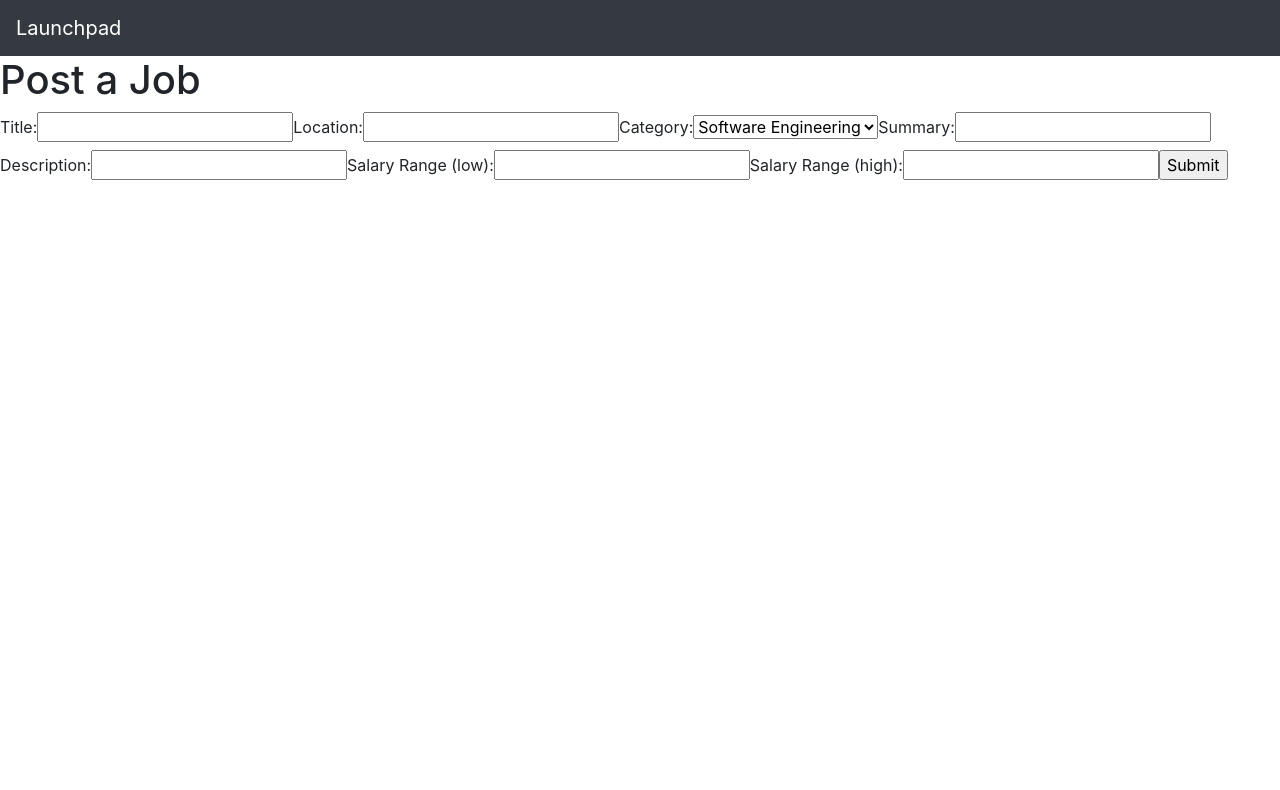
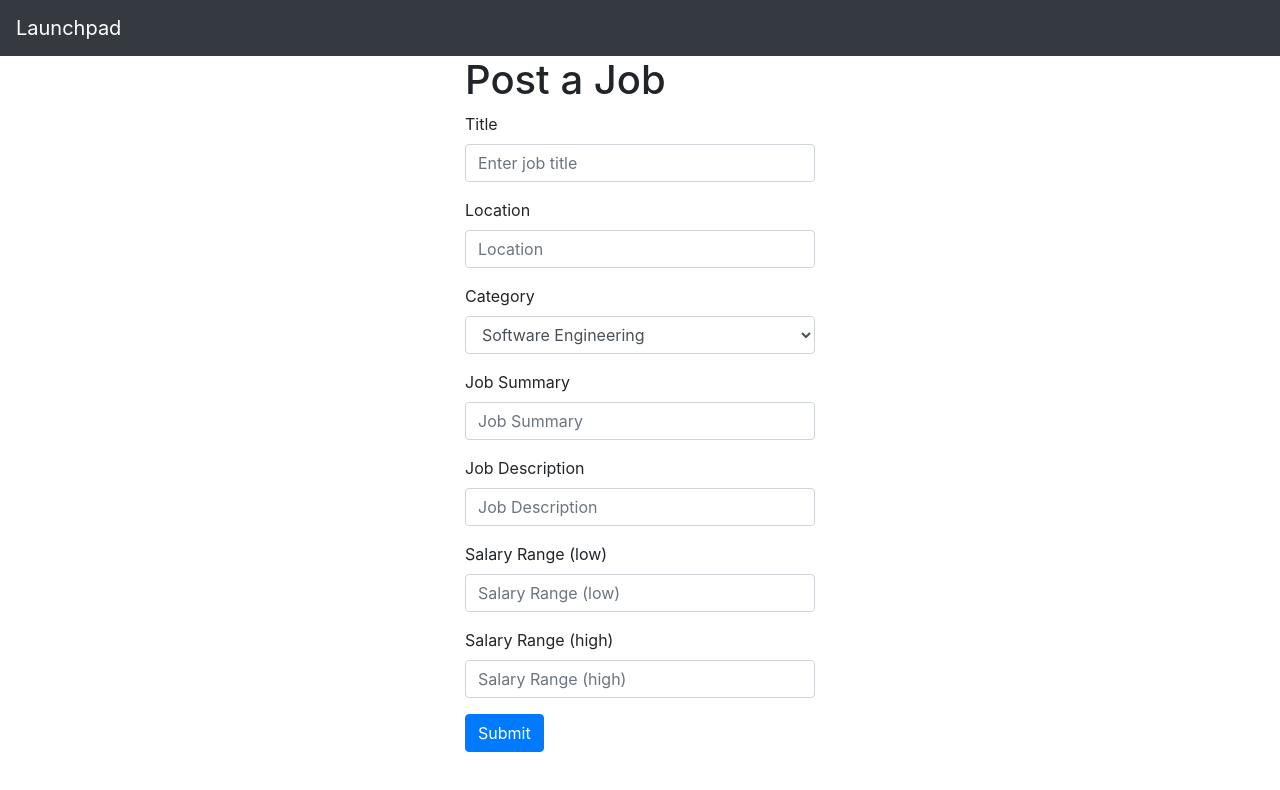
Before and after one commit to joffitzer/job-search-frontend, a React (Create React App) app: page /postjob in a window 1280 px wide. Shown: the top 790 px of the page. Built offline with nearby package versions, Linux system fonts and the light colour scheme.

Commit message:
additional styling, fixed bug with deleting jobs

```diff
--- a/src/App.js
+++ b/src/App.js
@@ -21,7 +21,6 @@ class App extends React.Component {
       })
         .then(resp => resp.json())
         .then(user => {
-          console.log('user: ', user)
           this.props.logInUser(user)
         })
     }
--- a/src/components/EmployerJobCard.js
+++ b/src/components/EmployerJobCard.js
@@ -4,23 +4,22 @@ import { connect as cnx } from 'react-redux';
 import { showJob } from '../actionCreators'
 
 const EmployerJobCard = (props) => {
+    console.log('props on employer job card: ', props)
 
     return(
+
         <div>
-            <h5>EMPLOYER Job Card</h5>
-                <h5>Employer: {props.job.attributes.employer.name}</h5>
                 <h5>Title: {props.job.attributes.title}</h5>
                 <h5>Location: {props.job.attributes.location}</h5>
                 <h5>Category: {props.job.attributes.category}</h5>
                 <h5>Summary: {props.job.attributes.summary}</h5>
                 <h5>Salary Range: ${props.job.attributes.sal_range_low} - ${props.job.attributes.sal_range_high}</h5>
 
-
                     <Link to={`/candidates/job/${props.job.id}`}>
                         <button onClick={() => props.showJob(props.job)}>View Candidates for this job</button>
                     </Link>
 
-                    <button onClick={() => props.deleteJob(props.job)}>Delete this job</button>
+                    <button onClick={() => props.handleDeleteJob(props.job)}>Delete this job</button>
 
                 <hr></hr>
         </div>
@@ -29,7 +28,7 @@ const EmployerJobCard = (props) => {
 
 const mapDispatchToProps = (dispatch) => {
     return {
-      showJob: (job) => dispatch(showJob(job))
+      showJob: (job) => dispatch(showJob(job)),
     }
   }
 
--- a/src/components/JobCandidates.js
+++ b/src/components/JobCandidates.js
@@ -33,8 +33,8 @@ class JobCandidates extends React.Component {
 
         return(
             <div>
-                <h5>Job Candidates Page</h5>
-                {jobApps ? candidateCards : ""}
+                <h5>Job Candidates</h5>
+                { candidates ? candidateCards : "No candidates yet!"}
             </div>
         )
 
--- a/src/components/JobCard.js
+++ b/src/components/JobCard.js
@@ -3,7 +3,7 @@ import {Link} from 'react-router-dom'
 import { connect as cnx } from 'react-redux';
 import { showJob } from '../actionCreators'
 import Container from 'react-bootstrap/Container'
-import Row from 'react-bootstrap/Row'
+// import Row from 'react-bootstrap/Row'
 
 const JobCard = (props) => {
 
--- a/src/components/LoggedOutNav.js
+++ b/src/components/LoggedOutNav.js
@@ -1,5 +1,4 @@
 import React from 'react'
-import { Link, withRouter } from 'react-router-dom';
 import { connect as cnx } from 'react-redux'
 import { logOutUser,  } from '../actionCreators'
 import Navbar from 'react-bootstrap/Navbar'
@@ -39,4 +38,4 @@ return {
 }
 }
 
-export default withRouter(cnx(mapStateToProps, mapDispatchToProps)(Navbars))
+export default (cnx(mapStateToProps, mapDispatchToProps)(Navbars))
--- a/src/components/PostJob.js
+++ b/src/components/PostJob.js
@@ -2,6 +2,11 @@ import React from 'react'
 import { connect as cnx } from 'react-redux';
 // import { logInUser } from '../actionCreators'
 // import { Link } from 'react-router-dom'
+import Form from 'react-bootstrap/Form'
+import Button from 'react-bootstrap/Button'
+import Container from 'react-bootstrap/Container'
+import Row from 'react-bootstrap/Row'
+import Col from 'react-bootstrap/Col'
 
 class PostJob extends React.Component {
 
@@ -63,43 +68,65 @@ class PostJob extends React.Component {
     }
     render() {
 
-        console.log('state on post job: ', this.state)
-
         return(
             <div>
-                <h1>Post a Job</h1>
-                <form onSubmit={this.handleSubmit}>
-                    <label>
-                    Title:
-                    <input type="text" name="title" value={this.state.title} onChange={this.changeHandler} />
-                    </label>
-                    <label>
-                    Location:
-                    <input type="text" name="location" value={this.state.location} onChange={this.changeHandler} />
-                    </label>
-                    <label>
-                    Category:
-                    <select name="category" value={this.state.category} onChange={this.changeHandler}><option value="Software Engineering">Software Engineering</option><option value="Data Science">Data Science</option><option value="UX/UI Design">UX/UI Design</option></select>
-                    </label>
-                    {/* <input type="text" name="category" value={this.state.category} onChange={this.changeHandler} /> */}
-                    <label>
-                    Summary:
-                    <input type="text" name="summary" value={this.state.summary} onChange={this.changeHandler} />
-                    </label>
-                    <label>
-                    Description:
-                    <input type="text" name="description" value={this.state.description} onChange={this.changeHandler} />
-                    </label>
-                    <label>
-                    Salary Range (low):
-                    <input type="text" name="sal_range_low" value={this.state.sal_range_low} onChange={this.changeHandler} />
-                    </label>
-                    <label>
-                    Salary Range (high):
-                    <input type="text" name="sal_range_high" value={this.state.sal_range_high} onChange={this.changeHandler} />
-                    </label>
-                <input type="submit" value="Submit" />
-            </form>
+
+            <Container>
+                    <Row>
+                      <Col></Col>
+                      <Col>
+
+                        <h1>Post a Job</h1>
+
+                        <Form onSubmit={this.handleSubmit}>
+                          <Form.Group controlId={this.state.title}>
+                            <Form.Label>Title</Form.Label>
+                            <Form.Control type="text" name="title" placeholder="Enter job title" onChange={this.changeHandler}/>
+                          </Form.Group>
+
+                          <Form.Group controlId={this.state.location}>
+                            <Form.Label>Location</Form.Label>
+                            <Form.Control type="text" name="location" placeholder="Location" onChange={this.changeHandler}/>
+                          </Form.Group>
+
+                          <Form.Group controlId={this.state.category}>
+                            <Form.Label>Category</Form.Label>
+                            <Form.Control as="select" name="category" placeholder="Job Category" onChange={this.changeHandler}>
+                              <option>Software Engineering</option>
+                              <option>Data Science</option>
+                              <option>UX/UI Design</option>
+                            </Form.Control>
+                          </Form.Group>
+
+                          <Form.Group controlId={this.state.summary}>
+                            <Form.Label>Job Summary</Form.Label>
+                            <Form.Control type="text" name="summary" placeholder="Job Summary" onChange={this.changeHandler}/>
+                          </Form.Group>
+
+                          <Form.Group controlId={this.state.description}>
+                            <Form.Label>Job Description</Form.Label>
+                            <Form.Control type="text" name="description" placeholder="Job Description" onChange={this.changeHandler}/>
+                          </Form.Group>
+
+                          <Form.Group controlId={this.state.sal_range_low}>
+                            <Form.Label>Salary Range (low)</Form.Label>
+                            <Form.Control type="text" name="sal_range_low" placeholder="Salary Range (low)" onChange={this.changeHandler}/>
+                          </Form.Group>
+
+                          <Form.Group controlId={this.state.sal_range_high}>
+                            <Form.Label>Salary Range (high)</Form.Label>
+                            <Form.Control type="text" name="sal_range_high" placeholder="Salary Range (high)" onChange={this.changeHandler}/>
+                          </Form.Group>
+
+                          <Button variant="primary" type="submit">
+                            Submit
+                          </Button>
+                        </Form>
+                      </Col>
+                      <Col></Col>
+                    </Row>
+
+                  </Container>
             </div>
         )
     }
--- a/src/containers/JobsContainer.js
+++ b/src/containers/JobsContainer.js
@@ -3,6 +3,7 @@ import { connect as cnx } from 'react-redux';
 import JobCard from '../components/JobCard'
 import JobShow from '../components/JobShow'
 import { getJobs, showJob, setFilterValue } from '../actionCreators';
+import Container from 'react-bootstrap/Container'
 
 
 class JobsContainer extends React.Component {
@@ -39,6 +40,7 @@ class JobsContainer extends React.Component {
                 filteredJobs = this.props.allJobs.filter(jobObj => jobObj.attributes.category === "UX/UI Design")
               break;
             default:
+              filteredJobs = this.props.allJobs
               break;
           }
         }
@@ -63,7 +65,7 @@ class JobsContainer extends React.Component {
 
         return (
             <div>
-                <h1>Jobs Container</h1>
+              <Container>
                   <form >
                     <label>
                         Filter jobs by category:
@@ -80,6 +82,7 @@ class JobsContainer extends React.Component {
                          :
                          jobCards
                     }
+              </Container>
             </div>
         )
     }
--- a/src/containers/Navbars.js
+++ b/src/containers/Navbars.js
@@ -1,5 +1,5 @@
 import React from 'react'
-import { Link, withRouter } from 'react-router-dom';
+import { withRouter } from 'react-router-dom';
 import { connect as cnx } from 'react-redux'
 import { logOutUser,  } from '../actionCreators'
 import Navbar from 'react-bootstrap/Navbar'
```
Also changed, not shown: src/containers/EmployerJobsContainer.js (+9 -4 lines).
